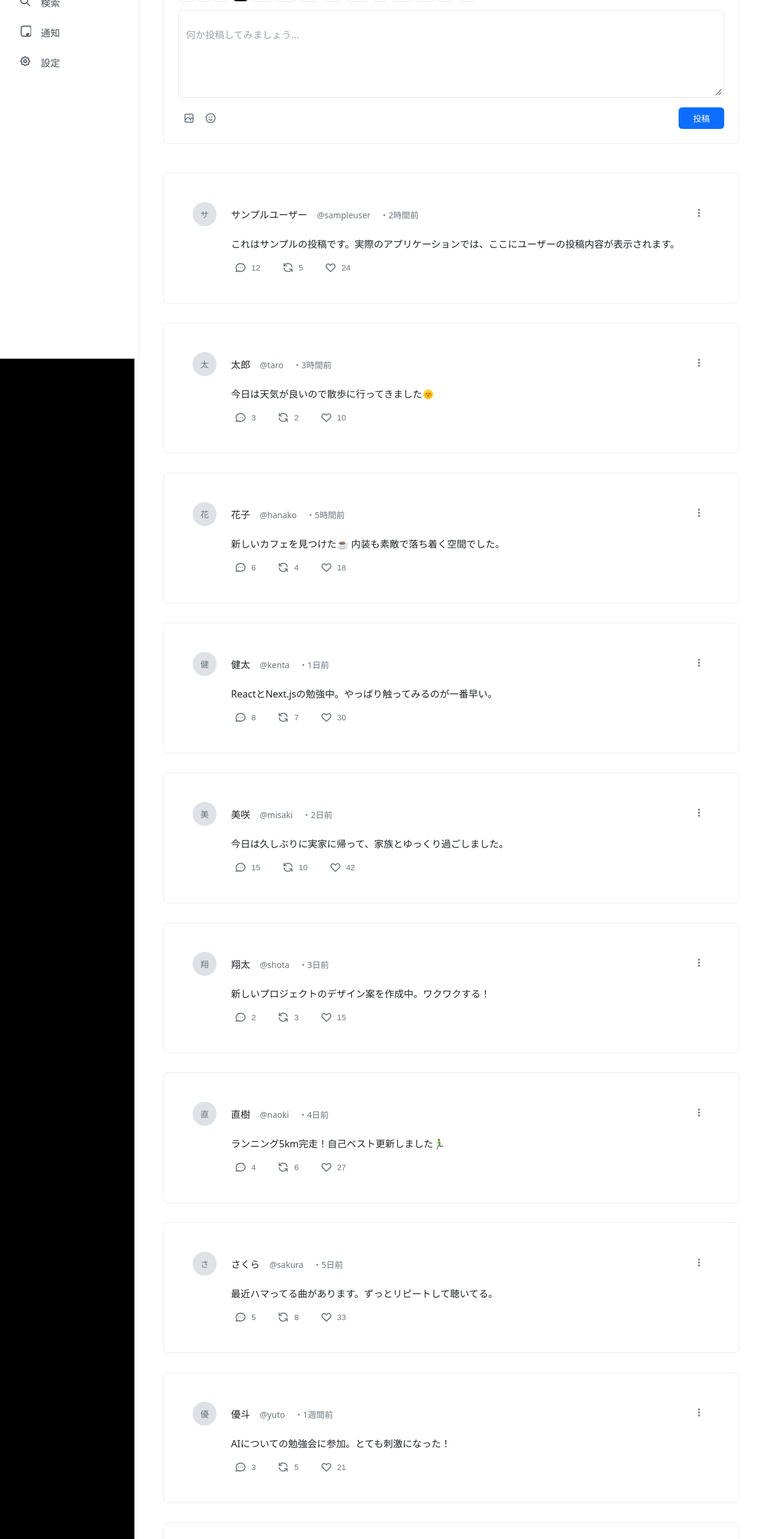
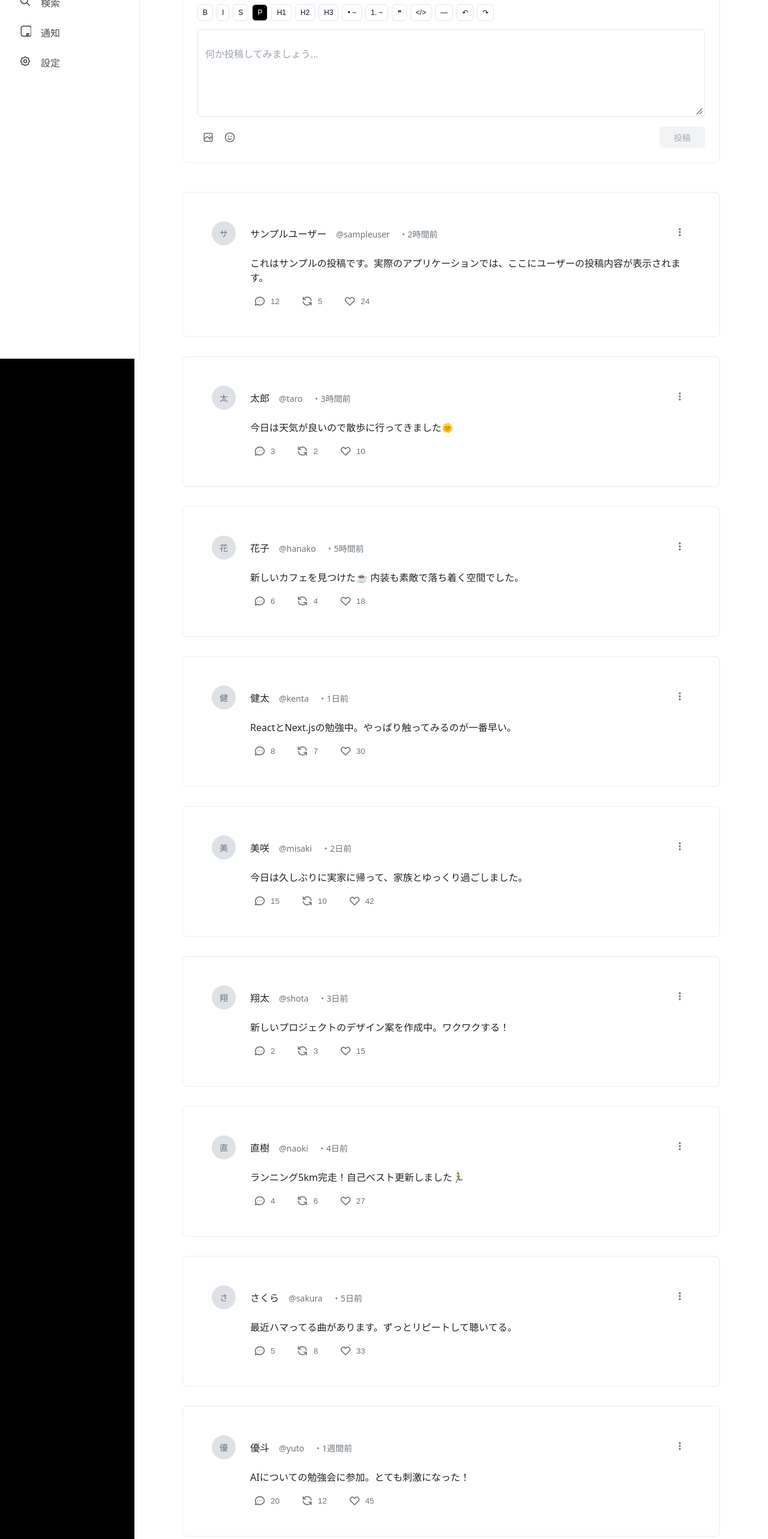
Before and after one commit to Uncle-Peke/eureka-editor-proto, a Next.js app in the folder frontend/: page / in a window 1280 px wide. Shown: the part 234-2800 px from the top of the page at 60% size. Built offline with nearby package versions, Linux system fonts and the light colour scheme.

Commit message:
投稿の編集、削除機能をPostCardコンポーネントに追加し、PostEditorコンポーネントを編集モードに対応させました。また、投稿リストに更新機能を統合し、UIの一貫性を向上させました。

```diff
--- a/frontend/src/app/page.tsx
+++ b/frontend/src/app/page.tsx
@@ -94,56 +94,57 @@ export default function Page() {
       username: "優斗",
       userHandle: "@yuto",
       timestamp: "1週間前",
-      likes: 21,
-      reposts: 5,
-      replies: 3,
-    },
-    {
-      id: "10",
-      content: "久しぶりに映画館へ。やっぱり大画面は迫力が違う！🎬",
-      username: "玲奈",
-      userHandle: "@rena",
-      timestamp: "1週間前",
-      likes: 40,
+      likes: 45,
       reposts: 12,
-      replies: 9,
+      replies: 20,
     },
   ]);
-  const [editorContent, setEditorContent] = useState("");
 
-  const handleEditorChange = (html: string) => {
-    setEditorContent(html);
-  };
+  const [newPostContent, setNewPostContent] = useState("");
 
-  const handlePost = () => {
-    if (!editorContent.trim()) return;
-
+  const handleNewPost = () => {
+    if (newPostContent.trim()) {
       const newPost: Post = {
         id: Date.now().toString(),
-      content: editorContent,
-      username: "ユーザー名",
-      userHandle: "@username",
+        content: newPostContent,
+        username: "現在のユーザー",
+        userHandle: "@currentuser",
         timestamp: "今",
         likes: 0,
         reposts: 0,
         replies: 0,
       };
+      setPosts([newPost, ...posts]);
+      setNewPostContent("");
+    }
+  };
 
-    setPosts([newPost, ...posts]);
-    setEditorContent("");
+  const handlePostUpdate = (postId: string, newContent: string) => {
+    setPosts((prevPosts) =>
+      prevPosts.map((post) =>
+        post.id === postId ? { ...post, content: newContent } : post
+      )
+    );
+  };
+
+  const handlePostDelete = (postId: string) => {
+    setPosts((prevPosts) => prevPosts.filter((post) => post.id !== postId));
   };
 
   return (
-    <>
+    <div style={{ padding: "var(--spacing-4)" }}>
       <PostEditor
-        content={editorContent}
-        onContentChange={handleEditorChange}
-        onPost={handlePost}
-        username="ユーザー名"
-        userHandle="@username"
+        content={newPostContent}
+        onContentChange={setNewPostContent}
+        onPost={handleNewPost}
       />
-
-      <PostList posts={posts} />
-    </>
+      <div style={{ marginTop: "var(--spacing-6)" }}>
+        <PostList
+          posts={posts}
+          onPostUpdate={handlePostUpdate}
+          onPostDelete={handlePostDelete}
+        />
+      </div>
+    </div>
   );
 }
--- a/frontend/src/components/posts/PostCard.tsx
+++ b/frontend/src/components/posts/PostCard.tsx
@@ -4,27 +4,72 @@ import { Menu, MenuButton, MenuItems, MenuItem } from "@headlessui/react";
 import { Post } from "@/types/post";
 import PostActions from "./PostActions";
 import TipTapViewer from "./TipTapViewer";
+import PostEditor from "./PostEditor";
+import { useState } from "react";
 import styles from "./PostCard.module.css";
 
 interface PostCardProps {
   post: Post;
+  onPostUpdate?: (postId: string, newContent: string) => void;
+  onPostDelete?: (postId: string) => void;
 }
 
-export default function PostCard({ post }: PostCardProps) {
+export default function PostCard({
+  post,
+  onPostUpdate,
+  onPostDelete,
+}: PostCardProps) {
+  const [isEditing, setIsEditing] = useState(false);
+  const [editContent, setEditContent] = useState(post.content);
+
   const handleCopyId = () => {
     navigator.clipboard.writeText(post.id);
     alert("投稿IDをコピーしました");
   };
 
   const handleEdit = () => {
-    alert(`投稿ID: ${post.id} を編集します`);
+    setIsEditing(true);
+    setEditContent(post.content);
   };
 
   const handleDelete = () => {
     if (confirm("この投稿を削除しますか？")) {
-      alert(`投稿ID: ${post.id} を削除しました`);
+      if (onPostDelete) {
+        onPostDelete(post.id);
+      } else {
+        alert(`投稿ID: ${post.id} を削除しました`);
+      }
     }
   };
+
+  const handleEditSave = () => {
+    if (onPostUpdate) {
+      onPostUpdate(post.id, editContent);
+    }
+    setIsEditing(false);
+  };
+
+  const handleEditCancel = () => {
+    setIsEditing(false);
+    setEditContent(post.content);
+  };
+
+  // 編集モードの場合はPostEditorを表示
+  if (isEditing) {
+    return (
+      <div className={styles.card}>
+        <PostEditor
+          content={editContent}
+          onContentChange={setEditContent}
+          onPost={handleEditSave}
+          username={post.username}
+          userHandle={post.userHandle}
+          isEditing={true}
+          onCancel={handleEditCancel}
+        />
+      </div>
+    );
+  }
 
   return (
     <div className={styles.card}>
--- a/frontend/src/components/posts/PostEditor.tsx
+++ b/frontend/src/components/posts/PostEditor.tsx
@@ -9,6 +9,8 @@ interface PostEditorProps {
   onPost: () => void;
   username?: string;
   userHandle?: string;
+  isEditing?: boolean;
+  onCancel?: () => void;
 }
 
 export default function PostEditor({
@@ -17,6 +19,8 @@ export default function PostEditor({
   onPost,
   username = "ユーザー名",
   userHandle = "@username",
+  isEditing = false,
+  onCancel,
 }: PostEditorProps) {
   return (
     <Card padding="lg">
@@ -70,9 +74,21 @@ export default function PostEditor({
           <ImageButton />
           <EmojiButton />
         </div>
-        <Button onClick={onPost} disabled={!content.trim()}>
-          投稿
-        </Button>
+        <div style={{ display: "flex", gap: "var(--spacing-2)" }}>
+          {isEditing && onCancel && (
+            <Button variant="ghost" onClick={onCancel}>
+              キャンセル
+            </Button>
+          )}
+          <Button
+            onClick={onPost}
+            disabled={
+              !content || content.trim() === "" || content === "<p></p>"
+            }
+          >
+            {isEditing ? "更新" : "投稿"}
+          </Button>
+        </div>
       </div>
     </Card>
   );
--- a/frontend/src/components/posts/PostList.tsx
+++ b/frontend/src/components/posts/PostList.tsx
@@ -5,15 +5,25 @@ import styles from "./PostList.module.css";
 
 interface PostListProps {
   posts: Post[];
+  onPostUpdate?: (postId: string, newContent: string) => void;
+  onPostDelete?: (postId: string) => void;
 }
 
-export default function PostList({ posts }: PostListProps) {
+export default function PostList({
+  posts,
+  onPostUpdate,
+  onPostDelete,
+}: PostListProps) {
   return (
     <div className={styles.container}>
       {posts.map((post) => (
         <div key={post.id} className={styles.postItem}>
           <Card>
-            <PostCard post={post} />
+            <PostCard
+              post={post}
+              onPostUpdate={onPostUpdate}
+              onPostDelete={onPostDelete}
+            />
           </Card>
         </div>
       ))}
```
Lines whose indentation alone changed are shown as unchanged.
